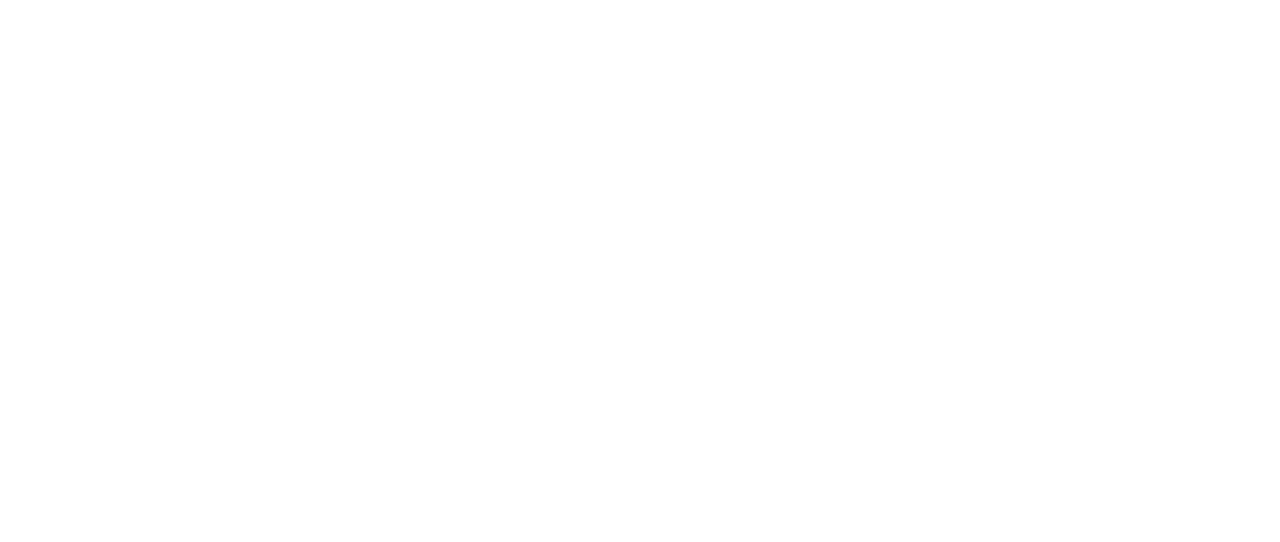
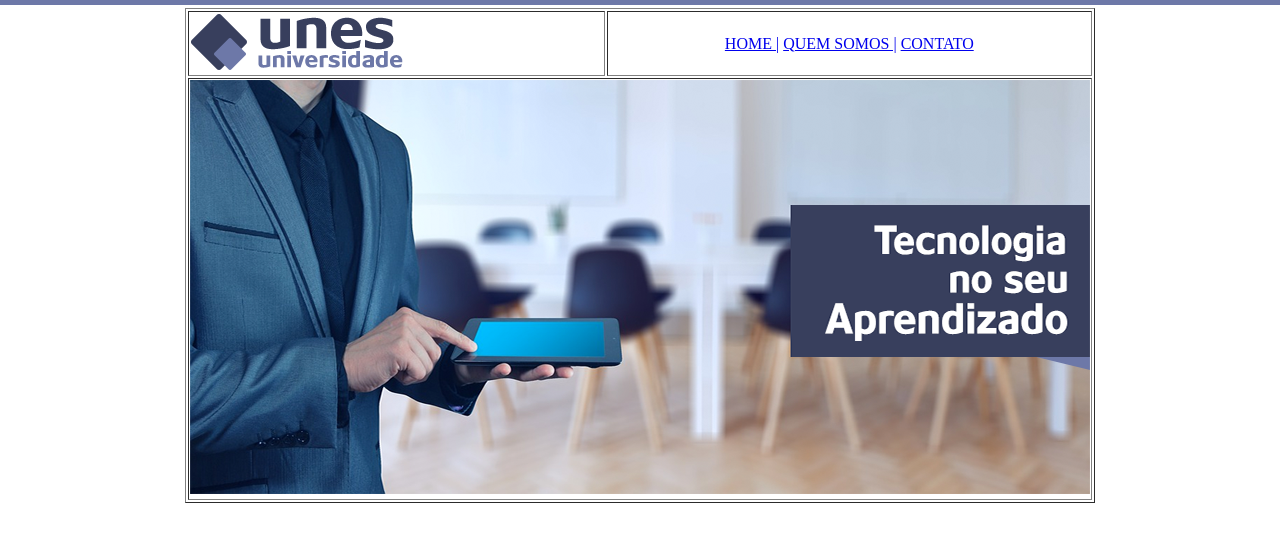
Before and after one commit to carolfranca0310/Unes_Universidade, a plain HTML site: page index.html in a window 1280 px wide. Drawn offline with Linux system fonts and the light colour scheme.

Commit message:
Criação de menu e inserção logo, fundo e capa

```diff
--- a/index.html
+++ b/index.html
@@ -7,8 +7,22 @@
     <title>Unes Universidade</title>
 </head>
 
-<body>
-
+<body background="imagens/fundo2.png">
+    <table border="1" width="900" align="center">
+        <tr>
+            <td><img src="imagens/logo.png" alt=""></td>
+            <td align="center">
+                <a href="index.html">HOME |</a>
+                <a href="quem-somos.html">QUEM SOMOS |</a>
+                <a href="contatos.html">CONTATO</a>
+            </td>
+        </tr>
+        <tr>
+            <td colspan="2" height="89">
+                <img src="imagens/capa.png" alt="">
+            </td>
+        </tr>
+    </table>
 </body>
 
 </html>
```
